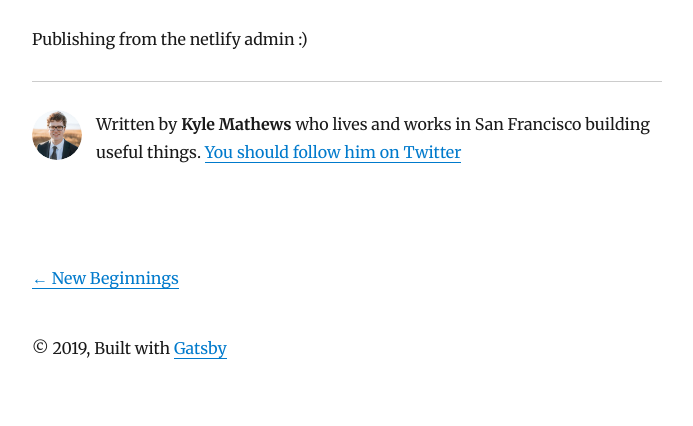
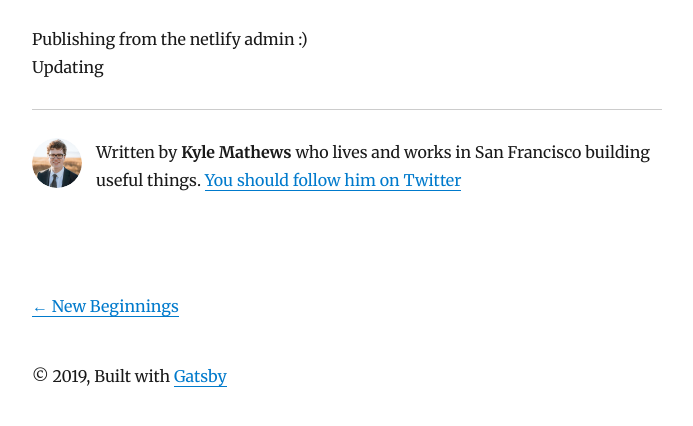
Before and after one commit to swaroopsm/netlifycms-helloworld, a Gatsby site: page /2019-12-08-hello-netlify/ in a window 1280 px wide. Shown: the part 170-596 px from the top of the page, without its empty margins (293-986 px from the left). Built offline with nearby package versions, Linux system fonts and the light colour scheme; Gatsby itself is replaced by a stand-in of ours; some packages are replaced by stand-ins of ours.

Commit message:
Update Blog “2019-12-08-hello-netlify”

```diff
--- a/content/blog/2019-12-08-hello-netlify.md
+++ b/content/blog/2019-12-08-hello-netlify.md
@@ -3,4 +3,5 @@ title: Hello Netlify
 date: 2019-12-08T09:01:17.560Z
 description: From netlify admin
 ---
-Publishing from the netlify admin :)
+Publishing from the netlify admin :)\
+Updating
```
